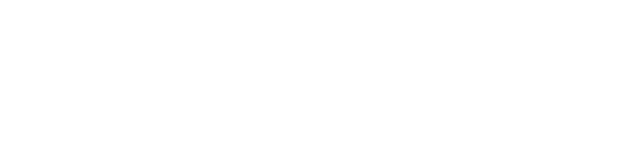
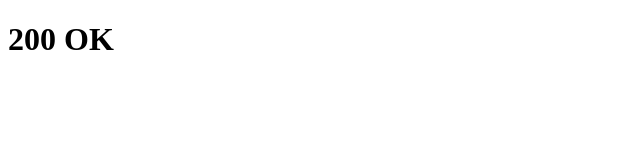
Before and after one commit to kilgorezer/secoundwebsite, a plain HTML site: page abdo789body/index.html in a window 1280 px wide. Shown: the whole page, without its empty margins (0-640 px from the left). Drawn offline with Linux system fonts and the light colour scheme.

Commit message:
Update index.html

```diff
--- a/abdo789body/index.html
+++ b/abdo789body/index.html
@@ -4,6 +4,7 @@
     <title>Abdo's Server Website</title>
   </head>
   <body>
+    <h1>200 OK</h1>
     <span id="programmerusername" style="display:none">kilgorezer</span>
   </body>
 </html>
```
